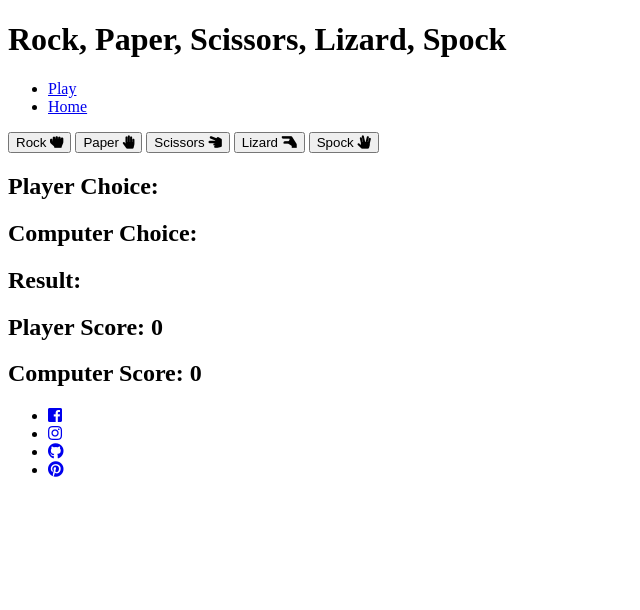
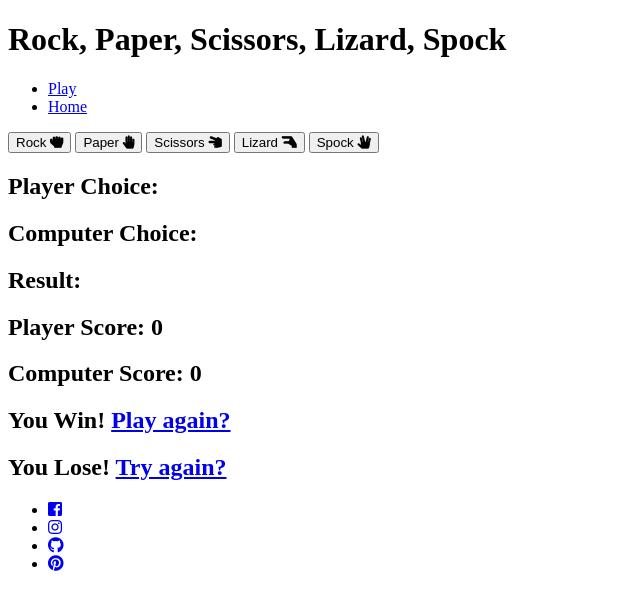
Before and after one commit to dandon1990/RPSLS, a plain HTML site: page game.html in a window 1280 px wide. Shown: the whole page, without its empty margins (0-640 px from the left). Drawn offline with Linux system fonts and the light colour scheme.

Commit message:
Add hidden divs for win or lose message to appear with JavaScript

```diff
--- a/game.html
+++ b/game.html
@@ -64,6 +64,12 @@
             </h2>
         </div>
     </div>
+    <div id="win">
+        <h2 class="result-message">You Win! <a href="game.html">Play again?</a></h2>
+    </div>
+    <div id="lose">
+        <h2 class="result-message">You Lose! <a href="game.html">Try again?</a></h2>
+    </div>
 
     <footer>
         <ul>
```
